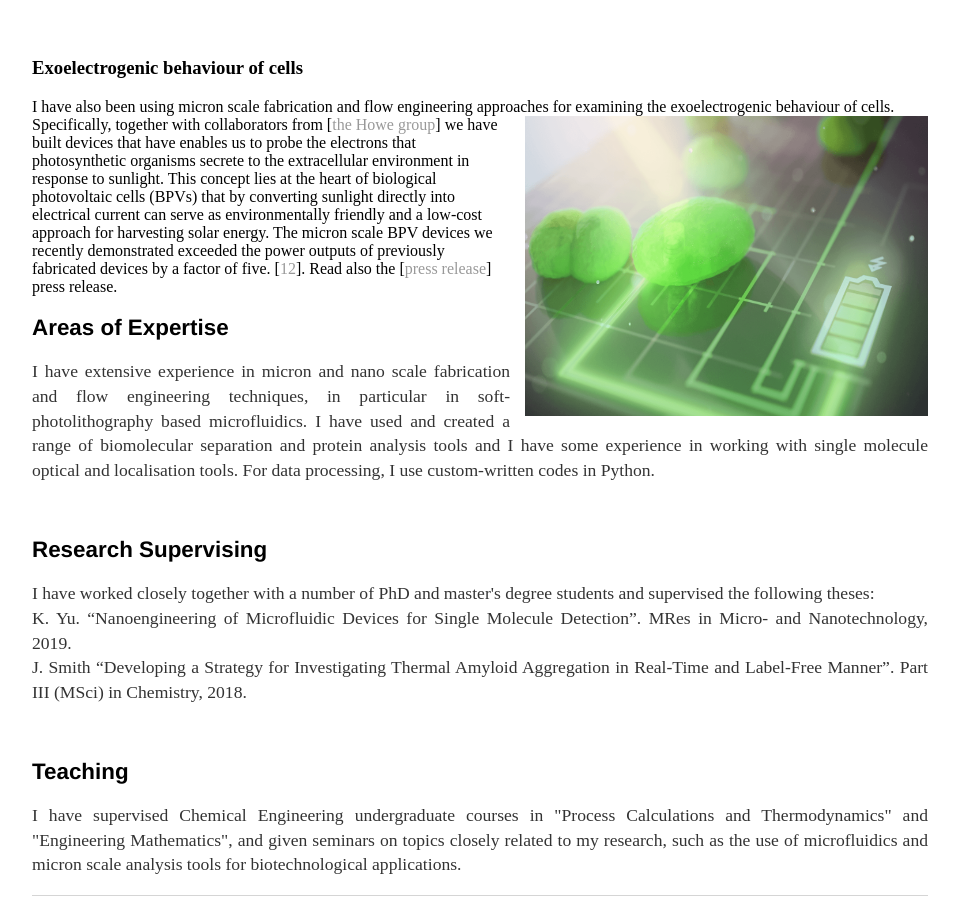
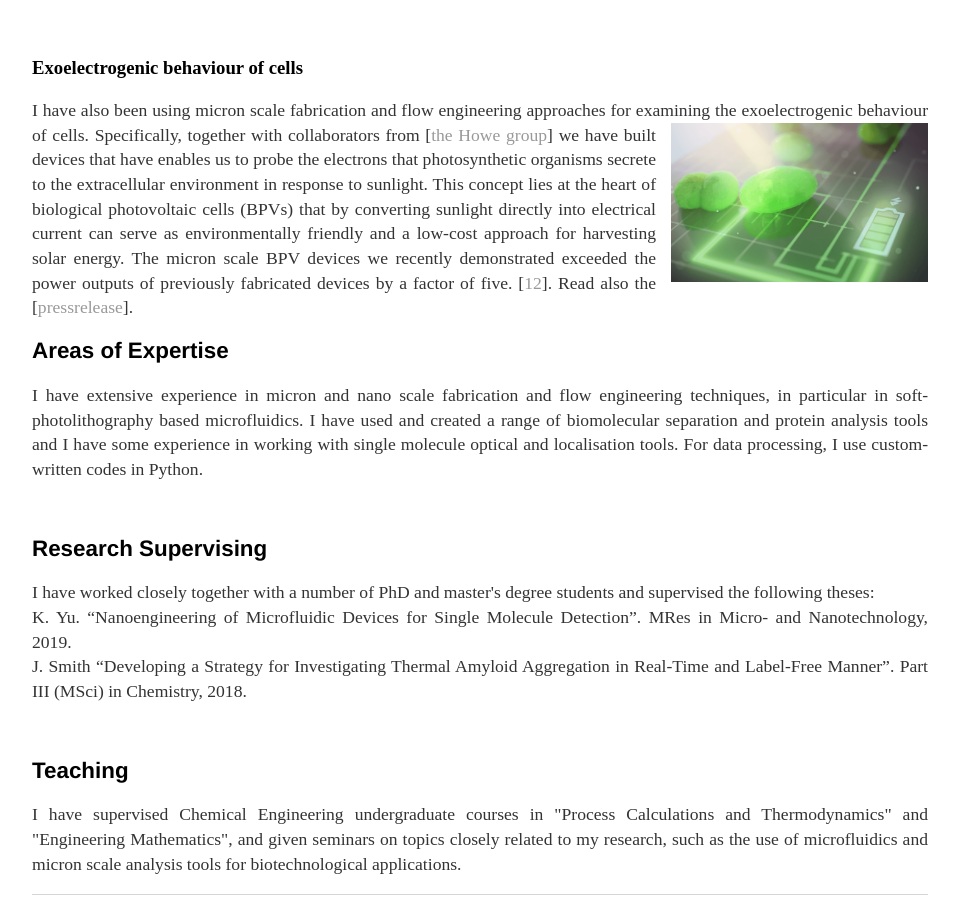
Before and after one commit to kadiliissaar/kadiliissaar.github.io, a Jekyll site: the page built from academic-profile/index.html, in a window 1280 px wide and 900 px high, scrolled down 1151 px. Shown: the whole window, without its empty margins (160-1119 px from the left). Built offline with Jekyll 4.4.1, drawn with Linux system fonts in a browser that asks for light colours.

Commit message:
Update index.html

```diff
--- a/academic-profile/index.html
+++ b/academic-profile/index.html
@@ -63,22 +63,18 @@ nature of self-assembling protein mixtures
 
 
 	<h3>Exoelectrogenic behaviour of cells</h3>
-I have also been using micron scale fabrication and flow engineering approaches for examining the exoelectrogenic behaviour
+<p align="justify"> I have also been using micron scale fabrication and flow engineering approaches for examining the exoelectrogenic behaviour
 of cells. Specifically, together with collaborators from
 [<a href="https://www.bioc.cam.ac.uk/research/howe">the Howe group</a>]
-<img src="https://github.com/kadiliissaar/kadiliissaar.github.io/raw/master/Photos/Research/BPV.png" style="float:right;width:403px;height:300px;margin-left:15px">
-
+<img src="https://github.com/kadiliissaar/kadiliissaar.github.io/raw/master/Photos/Research/BPV.png" style="float:right;width:257px;height:160;margin-left:15px">
 we have built devices that have enables us to probe the electrons that
 photosynthetic organisms secrete to the extracellular environment in response to sunlight. This concept lies at the heart of
 biological photovoltaic cells (BPVs) that by converting sunlight directly into electrical current can serve as
 environmentally friendly and a low-cost approach for harvesting solar energy. The micron scale BPV devices we recently
 demonstrated exceeded the power outputs of previously fabricated devices by a factor of five.
 [<a href="https://www.nature.com/articles/s41560-017-0073-0">12</a>]. Read also the
-[<a href="https://www.cam.ac.uk/research/news/harnessing-the-power-of-algae-new-greener-fuel-cells-move-step-closer-to-reality
-">press release</a>]
-
-
-press release.
+[<a href="https://www.cam.ac.uk/research/news/harnessing-the-power-of-algae-new-greener-fuel-cells-move-step-closer-to-reality">pressrelease</a>].
+</p>
 
 
 	<h2>Areas of Expertise</h2>
```
